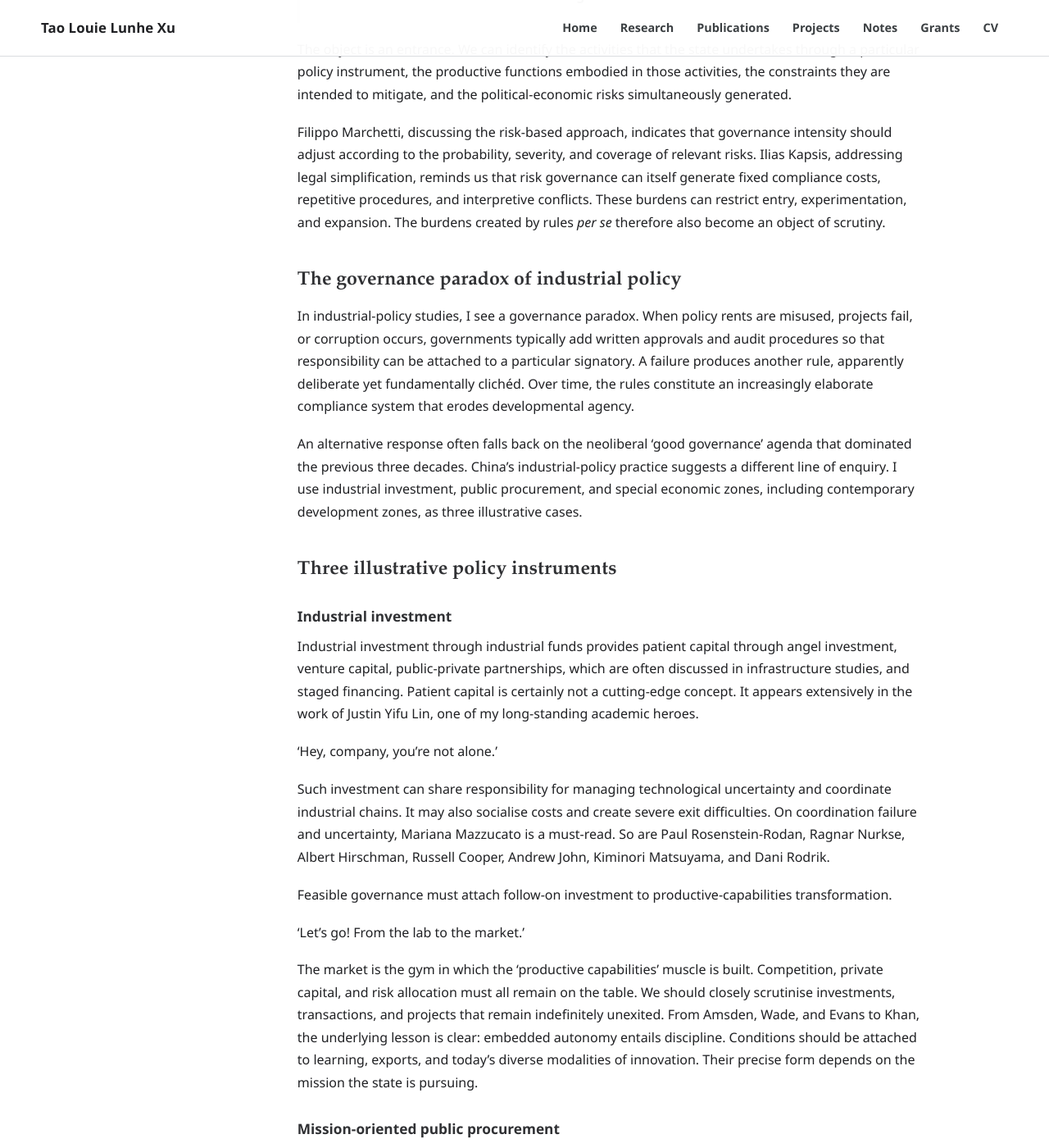
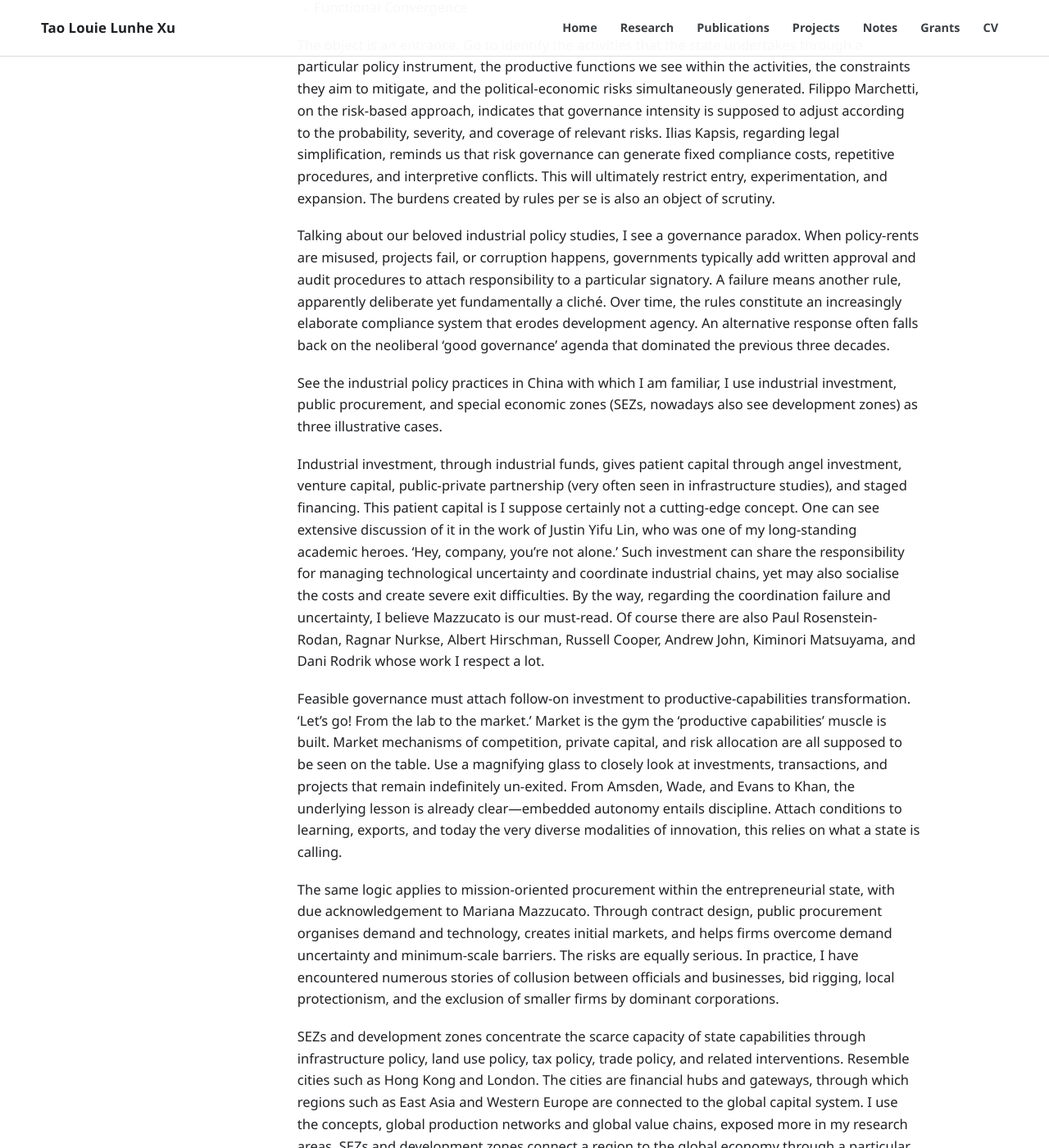
Before and after one commit to taocxu/taocxu.github.io, a Jekyll site: the page notes/on-developmental-governance-preview.html, which Jekyll copies as it is, in a window 1280 px wide and 1400 px high, scrolled down 1041 px. Shown: the whole window at 82% size. Built offline with Jekyll 4.4.1, drawn with Linux system fonts in a browser that asks for light colours; some of the changed text lies outside the part shown.

Commit message:
Replace edited preview with faithful Word transcription

```diff
--- a/notes/on-developmental-governance-preview.html
+++ b/notes/on-developmental-governance-preview.html
@@ -3,12 +3,11 @@
 <head>
   <meta charset="utf-8">
   <meta name="viewport" content="width=device-width, initial-scale=1">
-  <meta name="description" content="A research note by Tao Louie Lunhe Xu on developmental governance, industrial policy, and lessons from digital-asset regulation.">
+  <meta name="description" content="Preview research note by Tao Louie Lunhe Xu.">
   <meta name="robots" content="noindex, nofollow">
-  <title>On Developmental Governance: What Digital-Asset Regulation Taught Us | Tao Louie Lunhe Xu</title>
+  <title>On Developmental Governance, What Digital-Asset Regulation Taught Us: Comparative Framework of Activities, Functions, and Risks | Tao Louie Lunhe Xu</title>
   <link rel="stylesheet" href="../site-v2.css">
   <link rel="stylesheet" href="../notes-preview.css">
-  <link rel="stylesheet" href="../notes.css">
 </head>
 <body class="notes-page">
   <a class="skip-link" href="#main-content">Skip to Content</a>
@@ -33,47 +32,28 @@
       <div class="section-heading">
         <h2 class="section-label">BLOG &amp; RESEARCH NOTES</h2>
         <article class="section-body note-article">
-          <h1>On Developmental Governance: What Digital-Asset Regulation Taught Us</h1>
-          <time class="note-date" datetime="2026-06-02">2 June 2026</time>
+          <h1>On Developmental Governance, What Digital-Asset Regulation Taught Us: Comparative Framework of Activities, Functions, and Risks</h1>
+          <p class="note-date"><time datetime="2026-06-02">2 June 2026</time> Tao Louie Xu</p>
           <div class="note-content">
-<h2>From legal labels to economic functions</h2>
-<p>Mohammed Shabir Korotana scrutinised digital-asset regulation across the UK, the EU, and the US. He wisely set aside the legal labels attached to a <em>token</em> and posed a more substantive enquiry: what activities does it actually perform?</p>
-<p>A <em>stablecoin</em> facilitates payments. <em>Custody</em> safeguards assets on behalf of clients. A <em>trading platform</em> provides the market infrastructure for crypto exchange.</p>
-<p>Activities reveal economic functions. Those functions generate, or correspond to, risks including runs, the commingling of client assets, and market manipulation. Regulatory responses therefore centre on reserves, redemption rights, asset segregation, transparency, and the market governance of disclosure, suitability, liquidity, and conduct. Legal focal points vary across jurisdictions, yet the underlying regulatory functions may converge.</p>
-<p>When unprecedented technologies, institutions, or organisational modalities emerge, governing authorities often allocate rules according to sketchy labels, what something is called, or an imprecise category. This creates regulatory gaps, duplicated supervision, or both. A more pragmatic approach begins by examining the activities undertaken, the functions those activities reveal, the risks generated, and the design and implementation of regulatory responses.</p>
-<h2>Transferring the framework to developmental governance</h2>
-<blockquote>
-<p><strong>Object → Activities → Productive Functions → Developmental Constraints and Political-Economic Risks Generated → Governance Responses → Compliance Burdens → Feasible Better Governance → Functional Convergence</strong></p>
-</blockquote>
-<p>The object is an entrance. We can identify the activities that the state undertakes through a particular policy instrument, the productive functions embodied in those activities, the constraints they are intended to mitigate, and the political-economic risks simultaneously generated.</p>
-<p>Filippo Marchetti, discussing the risk-based approach, indicates that governance intensity should adjust according to the probability, severity, and coverage of relevant risks. Ilias Kapsis, addressing legal simplification, reminds us that risk governance can itself generate fixed compliance costs, repetitive procedures, and interpretive conflicts. These burdens can restrict entry, experimentation, and expansion. The burdens created by rules <em>per se</em> therefore also become an object of scrutiny.</p>
-<h2>The governance paradox of industrial policy</h2>
-<p>In industrial-policy studies, I see a governance paradox. When policy rents are misused, projects fail, or corruption occurs, governments typically add written approvals and audit procedures so that responsibility can be attached to a particular signatory. A failure produces another rule, apparently deliberate yet fundamentally clichéd. Over time, the rules constitute an increasingly elaborate compliance system that erodes developmental agency.</p>
-<p>An alternative response often falls back on the neoliberal ‘good governance’ agenda that dominated the previous three decades. China’s industrial-policy practice suggests a different line of enquiry. I use industrial investment, public procurement, and special economic zones, including contemporary development zones, as three illustrative cases.</p>
-<h2>Three illustrative policy instruments</h2>
-<h3>Industrial investment</h3>
-<p>Industrial investment through industrial funds provides patient capital through angel investment, venture capital, public-private partnerships, which are often discussed in infrastructure studies, and staged financing. Patient capital is certainly not a cutting-edge concept. It appears extensively in the work of Justin Yifu Lin, one of my long-standing academic heroes.</p>
-<p>‘Hey, company, you’re not alone.’</p>
-<p>Such investment can share responsibility for managing technological uncertainty and coordinate industrial chains. It may also socialise costs and create severe exit difficulties. On coordination failure and uncertainty, Mariana Mazzucato is a must-read. So are Paul Rosenstein-Rodan, Ragnar Nurkse, Albert Hirschman, Russell Cooper, Andrew John, Kiminori Matsuyama, and Dani Rodrik.</p>
-<p>Feasible governance must attach follow-on investment to productive-capabilities transformation.</p>
-<p>‘Let’s go! From the lab to the market.’</p>
-<p>The market is the gym in which the ‘productive capabilities’ muscle is built. Competition, private capital, and risk allocation must all remain on the table. We should closely scrutinise investments, transactions, and projects that remain indefinitely unexited. From Amsden, Wade, and Evans to Khan, the underlying lesson is clear: embedded autonomy entails discipline. Conditions should be attached to learning, exports, and today’s diverse modalities of innovation. Their precise form depends on the mission the state is pursuing.</p>
-<h3>Mission-oriented public procurement</h3>
-<p>The same logic applies to mission-oriented procurement within the entrepreneurial state, with due acknowledgement to Mariana Mazzucato. Through contract design, public procurement organises demand and technology, creates initial markets, and helps firms overcome demand uncertainty and minimum-scale barriers.</p>
-<p>The risks are equally serious. In practice, I have encountered numerous stories of collusion between officials and businesses, bid rigging, local protectionism, and the exclusion of smaller firms by dominant corporations.</p>
-<h3>Special economic zones and development zones</h3>
-<p>Special economic zones and development zones concentrate scarce state capabilities through infrastructure policy, land-use policy, tax policy, trade policy, and related interventions. They resemble cities such as Hong Kong and London, which serve as financial hubs and gateways connecting East Asia and Western Europe to the global capital system.</p>
-<p>Drawing on the concepts of global production networks and global value chains, SEZs and development zones connect a region to the global economy through a particular locality.</p>
-<p>Alongside Hirschman and Krugman, I also attend to Li-An Zhou, Wei Xiong, and Yuen Yuen Ang. Behind agglomeration and productive linkages lies the possibility of slippage into land-property finance, as I discuss in <a href="https://doi.org/10.21203/rs.3.rs-7374795/v2">‘Why Cities Backfire? High-Speed Railway New Town Planning and Urban Structural Change’</a>, and subsidy tournaments. Policy interventions should be tied to the realisation of investment commitments, technological capabilities, employment, and other missions. They should also carry time limits and credible exit rules.</p>
-<h2>Feasible better governance</h2>
-<p>According to Khan’s political settlements framework, the conception of feasible better governance can be made more explicit. Under a given power structure, set of organisational capabilities, and configuration of policy rents, the mission is to select an institutional arrangement that mitigates critical constraints and manages the most consequential rents pragmatically.</p>
-<h2>Three propositions</h2>
-<ol>
-<li><p>Where states employ formally different policy instruments that perform similar productive functions and generate comparable risks, similarity in governance functions may exceed similarity in formal institutional design.</p></li>
-<li><p>Among policy activities performing comparable functions, greater procedural duplication and higher compliance costs tend to concentrate policy benefits in larger, more mature organisations possessing stronger political resources. Corruption in the Global South receives extensive attention. Lobbying deserves equal scrutiny. We should identify the larger, more mature, and politically advantaged organisations to determine whether the underlying processes are functionally convergent.</p></li>
-<li><p>What do I mean by discipline? Performance conditions and exit rules become substantive only when the state possesses the capability to suspend, and where justified withdraw, policy rents while withstanding discontent from beneficiary organisations with established interests. Embedded autonomy matters. Clientelism studies likewise remind us that governments in some Global South economies struggle to withstand such discontent across both more and less democratic systems.</p></li>
-</ol>
-<p>Examine what a policy package, or one measure within it, actually does. This framework makes the enquiry more explicit.</p>
+            <p>Mohammed Shabir Korotana scrutinised the regulation of digital assets across the UK, the EU, and the US. The legal labels attached to token were wisely set aside and gave way to a more substantive enquiry: what activities is it actually doing?</p>
+            <p>A stablecoin facilitates payments. A custody means safekeeping to hold assets on behalf of clients. A trading platform is the market infrastructure of crypto exchange.</p>
+            <p>Activities reveal economic functions. Those functions generate, or I say correspond to the risks, including runs, the commingling of client assets, and market manipulation. Regulatory responses centre on reserves, redemption rights, asset segregation, transparency, and the market governance of disclosure, suitability, liquidity, and conduct alike—one by one, respectively and specifically. In a word, what legal issues are focal vary across jurisdictions, yet the underlying regulatory functions may converge.</p>
+            <p>When unprecedented technologies, institutions, or organisational modalities emerge, governing authorities often allocate rules according to the sketchy labels, what they are called, or an imprecise category. This creates regulatory gaps, duplicated supervision, or both. A more pragmatic approach begins by examining what activities a label undertakes, what functions those activities reveal, the risks generated, and the following design and implementation of regulatory responses.</p>
+            <p>Transferrable to our political economy of development.</p>
+            <p>Object → Activities → Productive Functions → Developmental Constraints &amp; Political-Economic Risks Generated → Governance Responses → Compliance Burdens → Feasible Better Governance → Functional Convergence</p>
+            <p>The object is an entrance. Go to identify the activities that the state undertakes through a particular policy instrument, the productive functions we see within the activities, the constraints they aim to mitigate, and the political-economic risks simultaneously generated. Filippo Marchetti, on the risk-based approach, indicates that governance intensity is supposed to adjust according to the probability, severity, and coverage of relevant risks. Ilias Kapsis, regarding legal simplification, reminds us that risk governance can generate fixed compliance costs, repetitive procedures, and interpretive conflicts. This will ultimately restrict entry, experimentation, and expansion. The burdens created by rules per se is also an object of scrutiny.</p>
+            <p>Talking about our beloved industrial policy studies, I see a governance paradox. When policy-rents are misused, projects fail, or corruption happens, governments typically add written approval and audit procedures to attach responsibility to a particular signatory. A failure means another rule, apparently deliberate yet fundamentally a cliché. Over time, the rules constitute an increasingly elaborate compliance system that erodes development agency. An alternative response often falls back on the neoliberal ‘good governance’ agenda that dominated the previous three decades.</p>
+            <p>See the industrial policy practices in China with which I am familiar, I use industrial investment, public procurement, and special economic zones (SEZs, nowadays also see development zones) as three illustrative cases.</p>
+            <p>Industrial investment, through industrial funds, gives patient capital through angel investment, venture capital, public-private partnership (very often seen in infrastructure studies), and staged financing. This patient capital is I suppose certainly not a cutting-edge concept. One can see extensive discussion of it in the work of Justin Yifu Lin, who was one of my long-standing academic heroes. ‘Hey, company, you’re not alone.’ Such investment can share the responsibility for managing technological uncertainty and coordinate industrial chains, yet may also socialise the costs and create severe exit difficulties. By the way, regarding the coordination failure and uncertainty, I believe Mazzucato is our must-read. Of course there are also Paul Rosenstein-Rodan, Ragnar Nurkse, Albert Hirschman, Russell Cooper, Andrew John, Kiminori Matsuyama, and Dani Rodrik whose work I respect a lot.</p>
+            <p>Feasible governance must attach follow-on investment to productive-capabilities transformation. ‘Let’s go! From the lab to the market.’ Market is the gym the ‘productive capabilities’ muscle is built. Market mechanisms of competition, private capital, and risk allocation are all supposed to be seen on the table. Use a magnifying glass to closely look at investments, transactions, and projects that remain indefinitely un-exited. From Amsden, Wade, and Evans to Khan, the underlying lesson is already clear—embedded autonomy entails discipline. Attach conditions to learning, exports, and today the very diverse modalities of innovation, this relies on what a state is calling.</p>
+            <p>The same logic applies to mission-oriented procurement within the entrepreneurial state, with due acknowledgement to Mariana Mazzucato. Through contract design, public procurement organises demand and technology, creates initial markets, and helps firms overcome demand uncertainty and minimum-scale barriers. The risks are equally serious. In practice, I have encountered numerous stories of collusion between officials and businesses, bid rigging, local protectionism, and the exclusion of smaller firms by dominant corporations.</p>
+            <p>SEZs and development zones concentrate the scarce capacity of state capabilities through infrastructure policy, land use policy, tax policy, trade policy, and related interventions. Resemble cities such as Hong Kong and London. The cities are financial hubs and gateways, through which regions such as East Asia and Western Europe are connected to the global capital system. I use the concepts, global production networks and global value chains, exposed more in my research areas. SEZs and development zones connect a region to the global economy through a particular locality.</p>
+            <p>When acknowledging Hirschman and Krugman, I also attend to Li-An Zhou, Wei Xiong, and Yuen Yuen Ang. Behind agglomeration and productive linkages is the possibility of slippage into land-property finance (see what I reviewed in ‘Why Cities Backfire? High-Speed Railway New Town Planning and Urban Structural Change’ https://doi.org/10.21203/rs.3.rs-7374795/v2) and subsidy tournaments. Yes, policy interventions? Tie to the realisation of investment commitments, technological capabilities, employment, and other missions. Carry time limits and credible exit rules.</p>
+            <p>According to Khan’s political settlements framework, the conception, Feasible Better Governance, is more explicit. Under the given power structure, organisational capabilities, and policy-rents, the mission is to select an institutional configuration that mitigates critical constraints and manages the most consequential rents pragmatically in practice.</p>
+            <p>Therefore, 1) where states employ formally different policy instruments yet with similar productive functions and comparable risks generated, similarity in governance functions may exceed similarity in formal institutional design.</p>
+            <p>2) Among policy activities performing comparable functions, more procedural duplication and higher compliance costs are going to concentrate policy benefits to larger, more mature organisations possessing stronger political resources. Discussing corruption in the global South is what was usually done, and what about attention to lobbying? Identify the ‘larger, more mature, and politically advantaged organisations’ to see whether the underlying processes are functionally convergent.</p>
+            <p>3) What I mean when I say discipline? Performance conditions and exit rules are substantial only when the state is equipped with the capabilities to suspend and where justifiable withdraw policy-rents, withstanding the discontent from the beneficiary organisations of established interest. Remember ‘embedded autonomy’? Clientelism studies also remind us that governments in some global South economies struggle to withstand such discontent, across both more and less democratic systems.</p>
+            <p>Examine what a policy package or one measure actually does. Use this framework, it will be more explicit I wish.</p>
           </div>
           <a class="note-back-link" href="index-preview.html">← Back to Blog &amp; Research Notes</a>
         </article>
```
